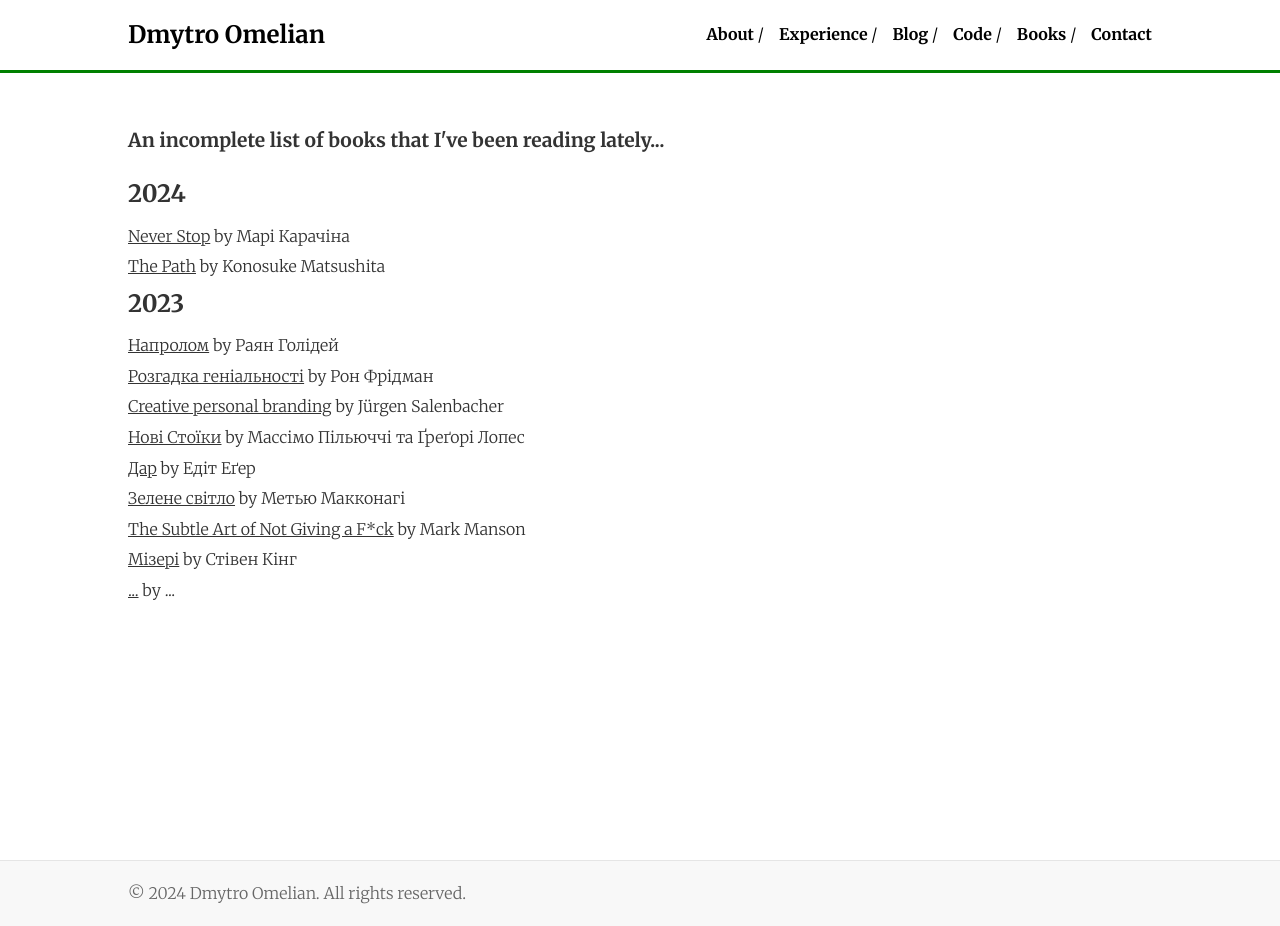
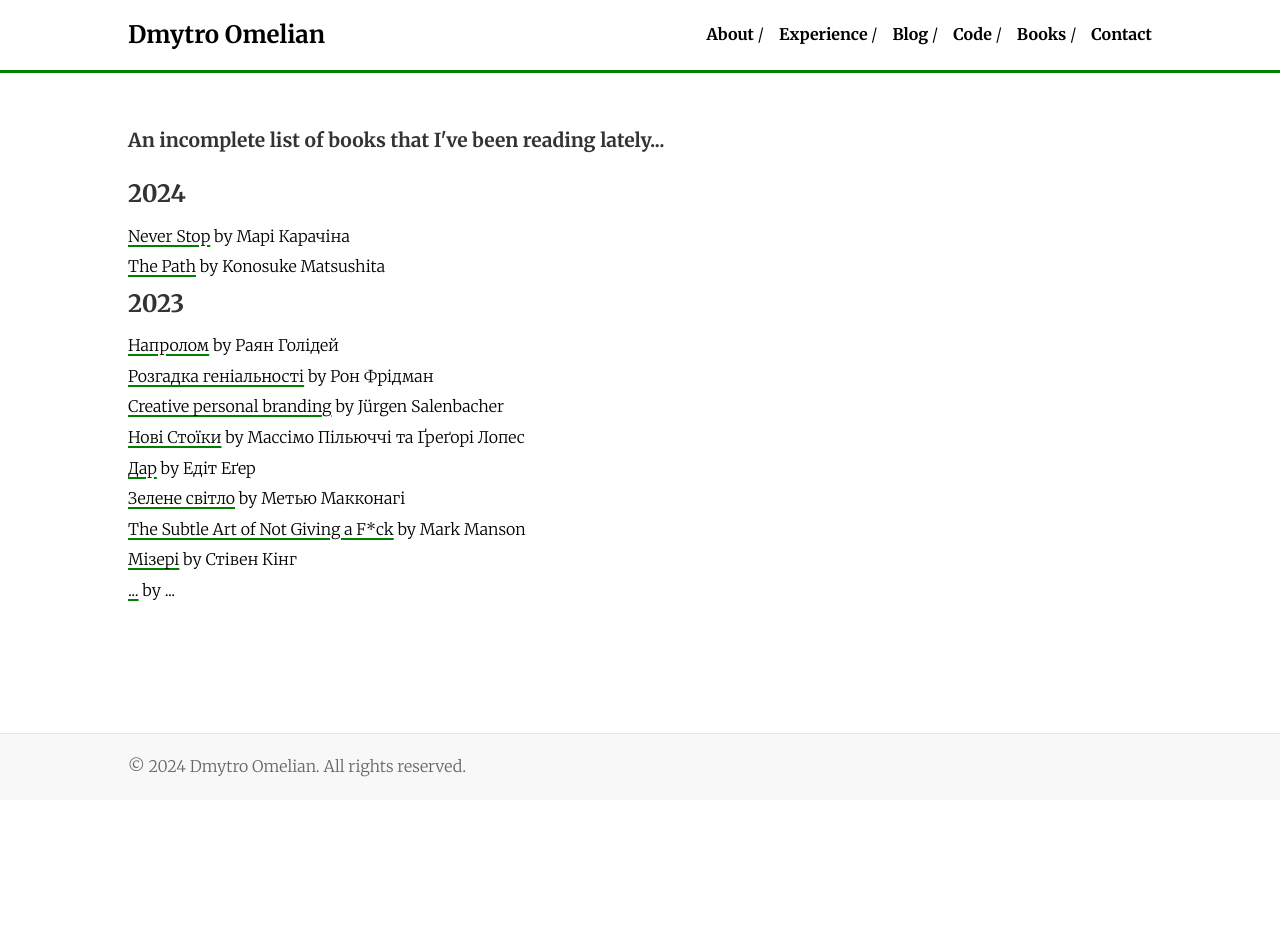
Before and after one commit to Dichik/dichik.github.io, a React (Create React App) app: page /books in a window 1280 px wide. After the commit the page ends 800 px from the top, so only its background shows below. Built offline with nearby package versions, Linux system fonts and the light colour scheme.

Commit message:
update some styles

```diff
--- a/src/App.css
+++ b/src/App.css
@@ -69,3 +69,13 @@ main {
   max-width: 100%;
   height: auto;
 }
+
+.app-container {
+  display: flex;
+  flex-direction: column;
+  min-height: 100vh;
+}
+
+.content {
+  flex: 1; /* Allows the content to expand and push the footer down */
+}
--- a/src/App.js
+++ b/src/App.js
@@ -12,7 +12,7 @@ import Footer from './components/footer/Footer';
 function App() {
   return (
     <Router>
-      <div>
+      <div className='app-container'>
         <Header />
         <Routes>
           <Route path="/" element={<About />} />
--- a/src/components/About.css
+++ b/src/components/About.css
@@ -1,4 +1,5 @@
 .about-me-container {
+  flex: 1;
   width: 80%;
   margin: 0 auto;
 }
--- a/src/components/BooksList.css
+++ b/src/components/BooksList.css
@@ -1,4 +1,5 @@
 .books-list-container {
+  flex: 1;
   width: 80%;
   margin: 0 auto;
 }
@@ -28,3 +29,14 @@
 .books-container-title {
   margin-top: 5%;
 }
+
+li {
+  color: #000;
+}
+
+li u {
+  text-decoration: underline;
+  text-decoration-color: green;
+  text-decoration-thickness: 2px;
+  text-underline-offset: 3px;
+}
--- a/src/components/Experience.css
+++ b/src/components/Experience.css
@@ -1,4 +1,5 @@
 .experience-container {
+  flex: 1;
   width: 80%;
   margin: 0 auto;
 }
--- a/src/components/footer/Footer.css
+++ b/src/components/footer/Footer.css
@@ -1,11 +1,9 @@
 .site-footer {
-  color: #666; /* Change color as needed */
-  background-color: #f8f8f8; /* Change background as needed */
+  color: #666;
+  background-color: #f8f8f8;
   text-align: center;
   padding: 20px 0;
   border-top: 1px solid #e5e5e5;
-
-  margin-top: 20%;
 }
 
 .container {
--- a/src/components/header/Header.js
+++ b/src/components/header/Header.js
@@ -1,5 +1,6 @@
 import React from 'react';
 import './Header.css';
+import { Link } from 'react-router-dom';
 
 function Header() {
     return (
@@ -7,12 +8,12 @@ function Header() {
             <div className="container">
                 <h2>Dmytro Omelian</h2>
                 <nav>
-                    <a href="/">About</a> /
-                    <a href="/experience">Experience</a> /
-                    <a href="/blog">Blog</a> /
-                    <a href="/projects">Code</a> /
-                    <a href="/books">Books</a> /
-                    <a href="/contact">Contact</a>
+                    <Link to="/">About</Link> /
+                    <Link to="/experience">Experience</Link> /
+                    <Link to="/blog">Blog</Link> /
+                    <Link to="/projects">Code</Link> /
+                    <Link to="/books">Books</Link> /
+                    <Link to="/contact">Contact</Link>
                 </nav>
             </div>
         </header>
```
